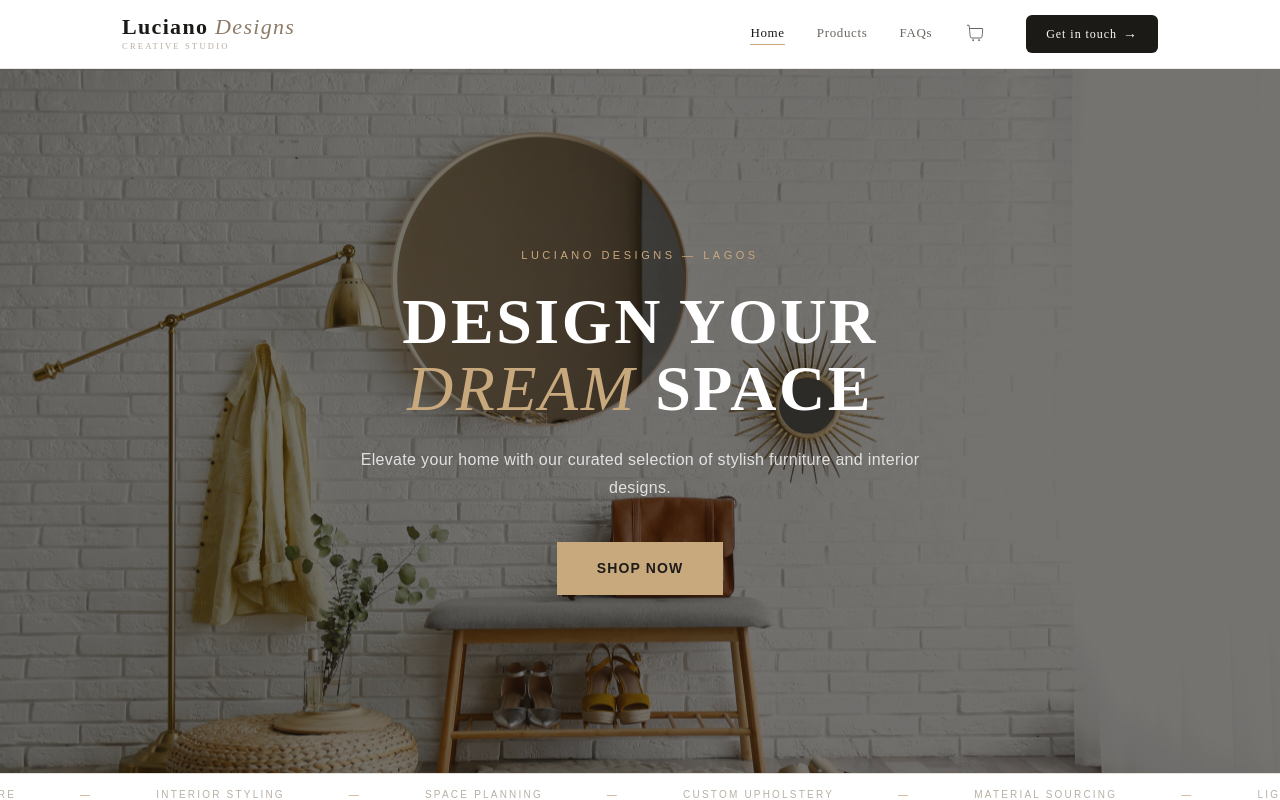
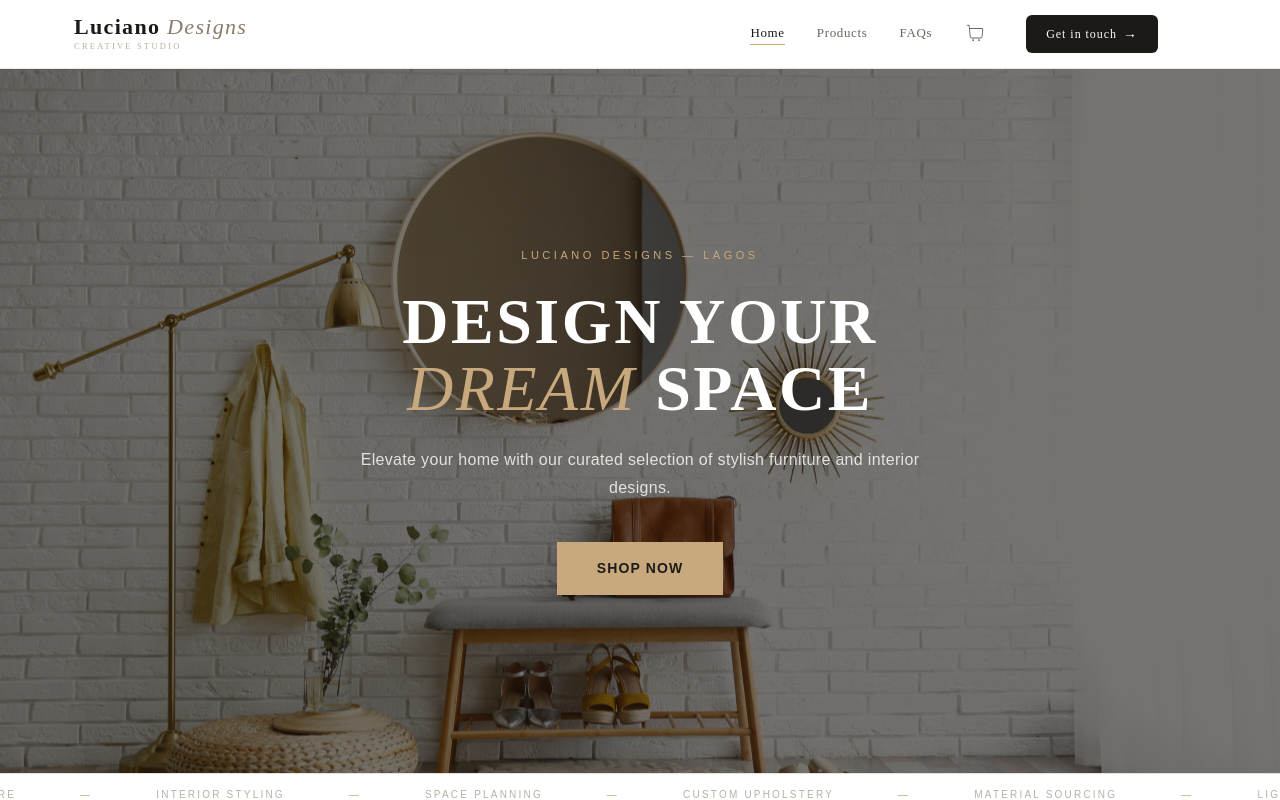
Before and after one commit to Ekeminieduok/luciano-designs, a Next.js app: page / in a window 1280 px wide. Shown: the top 800 px of the page. Built offline with nearby package versions, Linux system fonts and the light colour scheme.

Commit message:
feat: navbar alignment

```diff
--- a/app/components/features/navbar.tsx
+++ b/app/components/features/navbar.tsx
@@ -19,7 +19,10 @@ export default function Navbar() {
   return (
     <nav className="w-full sticky top-0 z-50 bg-white/85 backdrop-blur-md border-b border-[#ece9e3]">
       <div className="mx-auto flex max-w-275 items-center justify-between px-8 h-17">
-        <Link href="/" className="flex flex-col gap-0.5 no-underline group">
+        <Link
+          href="/"
+          className="flex flex-col gap-0.5 no-underline group -ml-12"
+        >
           <span
             className="text-[22px] font-semibold tracking-[0.06em] text-[#1c1a17] leading-none"
             style={{ fontFamily: "'Cormorant Garamond', serif" }}
```
